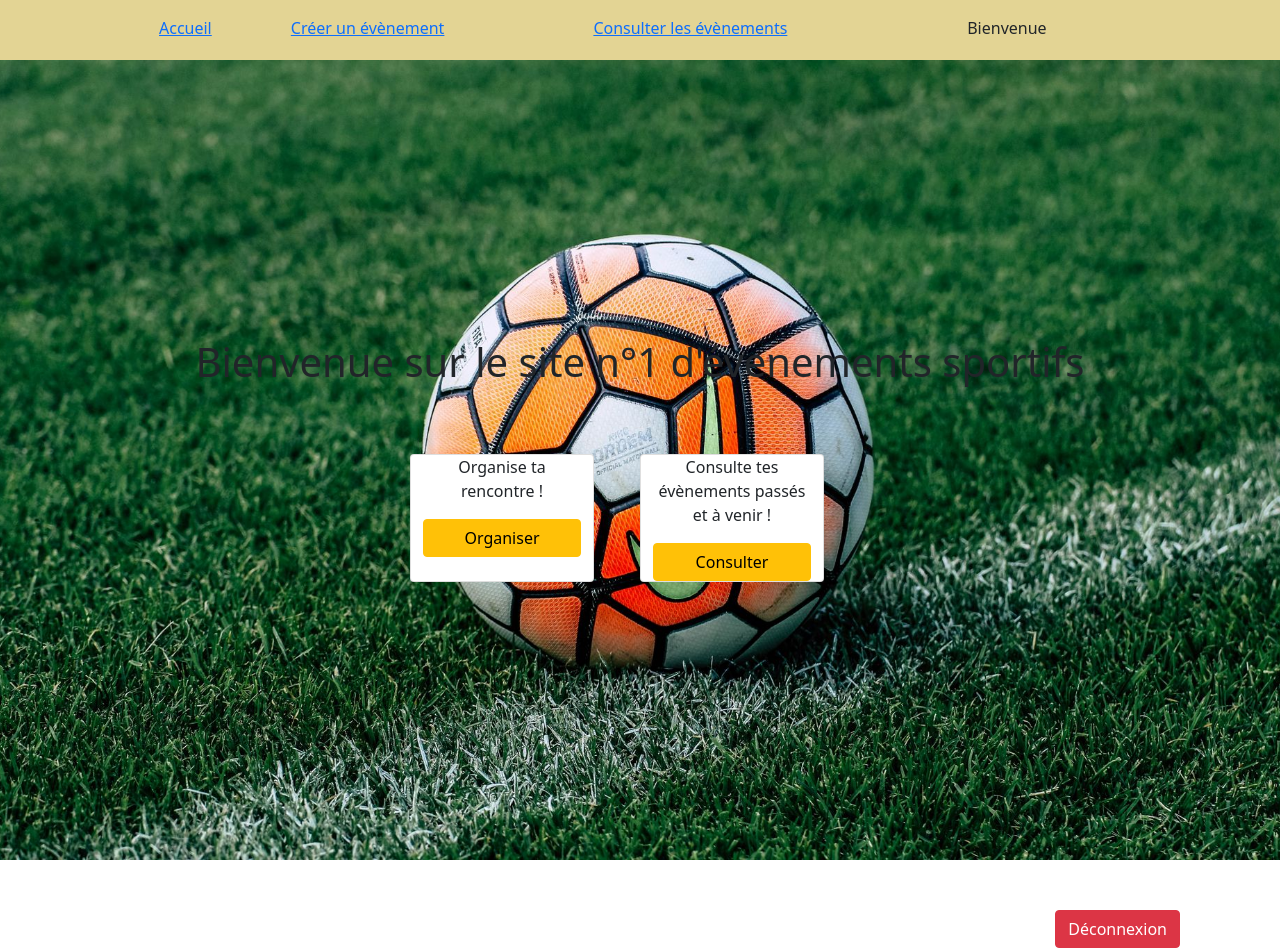
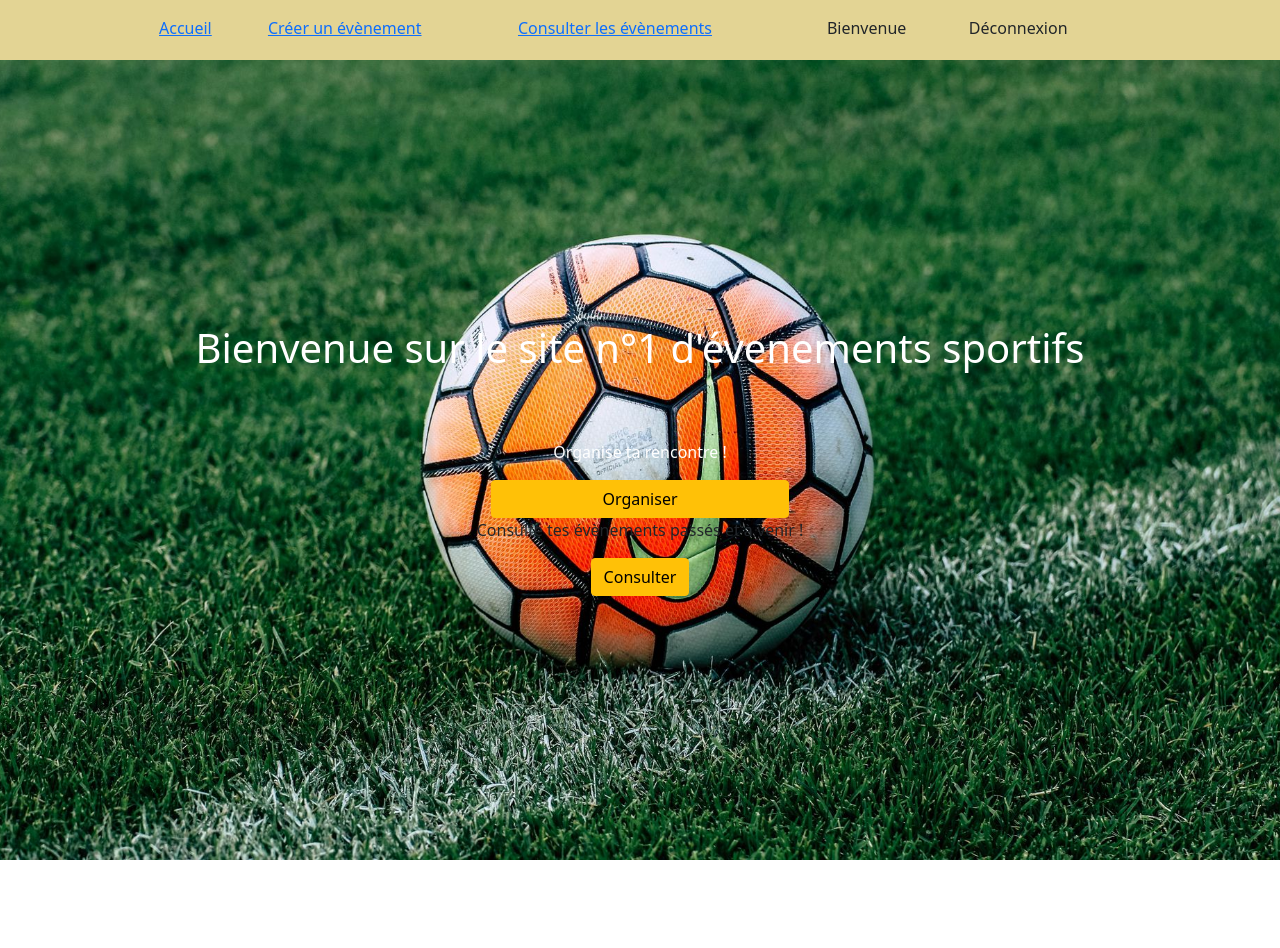
Before and after one commit to M0urad/ProjetSport, an Angular app in the folder Angular/: page /home in a window 1280 px wide. After the commit the page ends 860 px from the top, so only its background shows below. Built offline with nearby package versions, Linux system fonts and the light colour scheme; sample sign-in values are in the browser's storage.

Commit message:
modif apparence

```diff
--- a/Angular/src/app/app.component.html
+++ b/Angular/src/app/app.component.html
@@ -41,12 +41,13 @@
       <td>
         <a *ngIf="isLogged()">Bienvenue {{ message }}</a>
       </td>
+
+      <td>
+        <a  *ngIf="isLogged()" (click)="logoff()" >Déconnexion</a>
+
+
+      </td>
     </thead>
   </table>
 </nav>
 <router-outlet></router-outlet>
-<div class="deco">
-  <button *ngIf="isLogged()" (click)="logoff()" class="btn btn-danger">
-    Déconnexion
-  </button>
-</div>
--- a/Angular/src/app/home/home.component.css
+++ b/Angular/src/app/home/home.component.css
@@ -1,5 +1,10 @@
 h1{
   text-align: center;
+  color:white ;
+}
+
+.row{
+  color: white;
 }
 
 .connexion{
--- a/Angular/src/app/home/home.component.html
+++ b/Angular/src/app/home/home.component.html
@@ -9,7 +9,6 @@
 </div>
 
 <div class="row">
-  <div class="card offset-1 col-4">
     <p class="card-text">Organise ta rencontre !</p>
     <a
       class="btn btn-warning"
@@ -20,7 +19,7 @@
     >
   </div>
 
-  <div class="card offset-1 col-4">
+
     <p class="card-text">Consulte tes évènements passés et à venir !</p>
     <a
       [routerLink]="['/listEvents']"
@@ -30,5 +29,5 @@
       Consulter
     </a>
   </div>
-</div></div></body>
+</body>
 </div>
```
